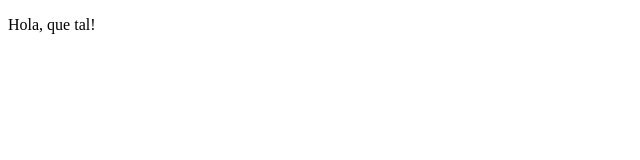
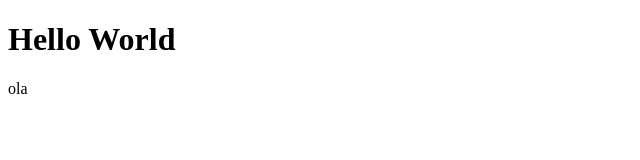
Before and after one commit to VladinirNathan/1trabalho, a plain HTML site: page index.html in a window 1280 px wide. Shown: the whole page, without its empty margins (0-640 px from the left). Drawn offline with Linux system fonts and the light colour scheme.

Commit message:
tentado baixar

```diff
--- a/index.html
+++ b/index.html
@@ -3,9 +3,10 @@
 <head>
     <meta charset="UTF-8">
     <meta name="viewport" content="width=device-width, initial-scale=1.0">
-    <title>Trabalho teste</title>
+    <title>Document</title>
 </head>
 <body>
-    <P>Hola, que tal!</P>
+    <h1>Hello World</h1>
+    <p>ola</p>
 </body>
 </html>
```
